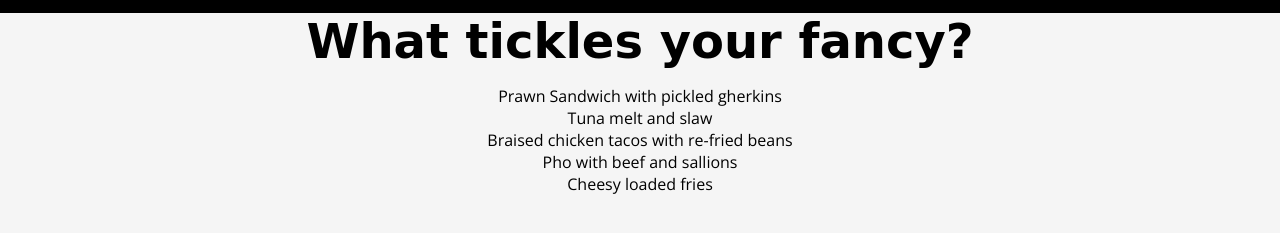
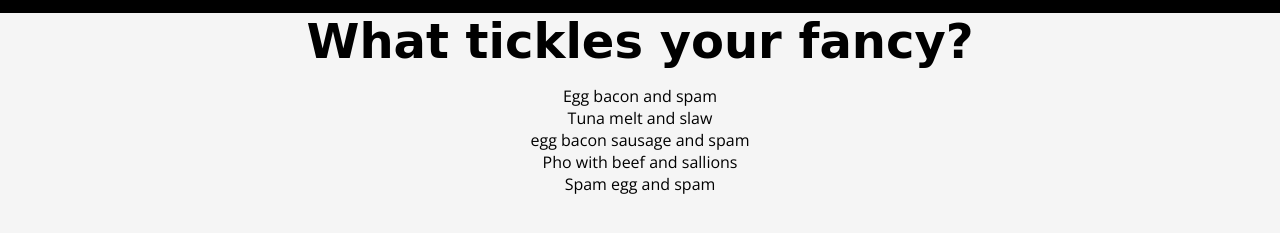
Before and after one commit to Heath1979/Coders-coffeehouse, a plain HTML site: page menu.html in a window 1280 px wide. Shown: the part 441-674 px from the top of the page. Drawn offline with nearby package versions, Linux system fonts and the light colour scheme; some icons are missing; a web font is replaced by a local one.

Commit message:
Add spam to menu

```diff
--- a/menu.html
+++ b/menu.html
@@ -34,11 +34,11 @@
 
     <!-- change the first, middle, and last items in the list below -->
     <ul>
-        <li>Prawn Sandwich with pickled gherkins</li>
+        <li>Egg bacon and spam</li>
         <li>Tuna melt and slaw</li>
-        <li>Braised chicken tacos with re-fried beans</li>
+        <li>egg bacon sausage and spam</li>
         <li>Pho with beef and sallions</li>
-        <li>Cheesy loaded fries</li>
+        <li>Spam egg and spam</li>
     </ul>
 </div>
 
```
